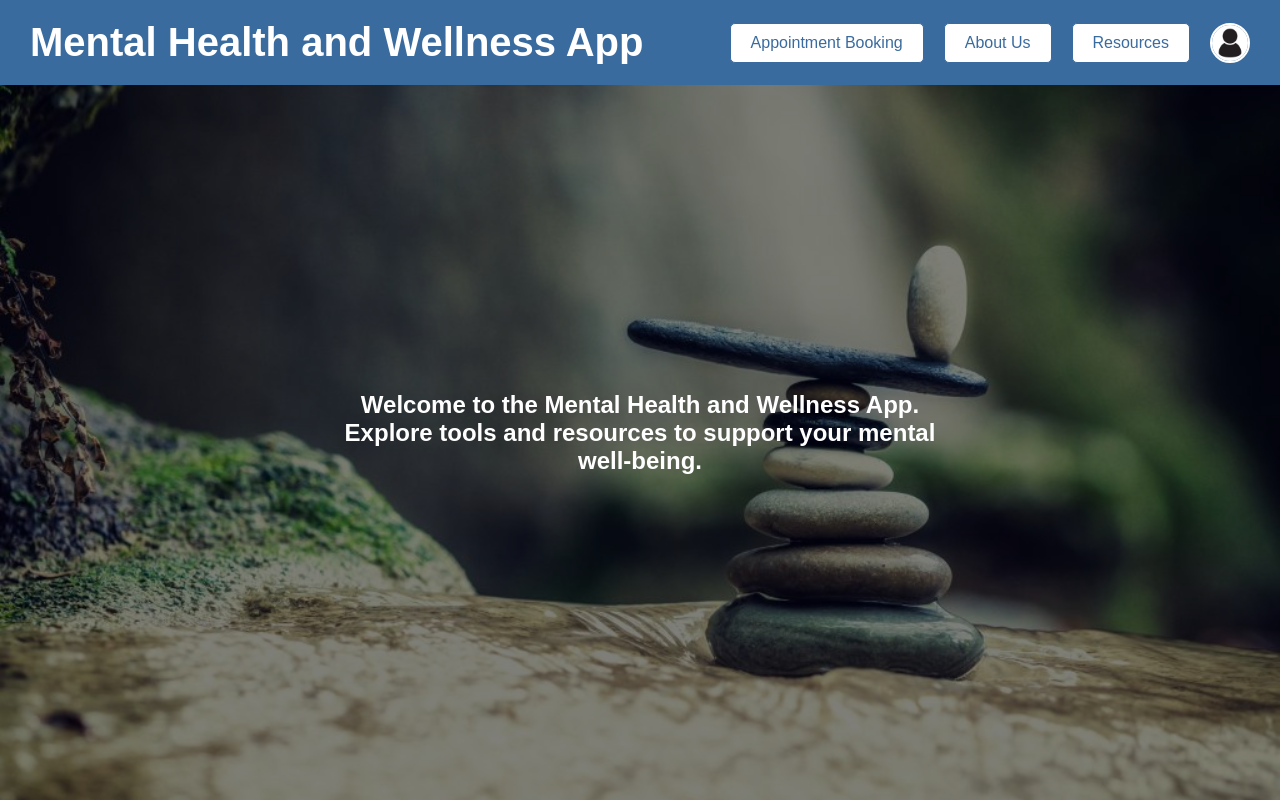
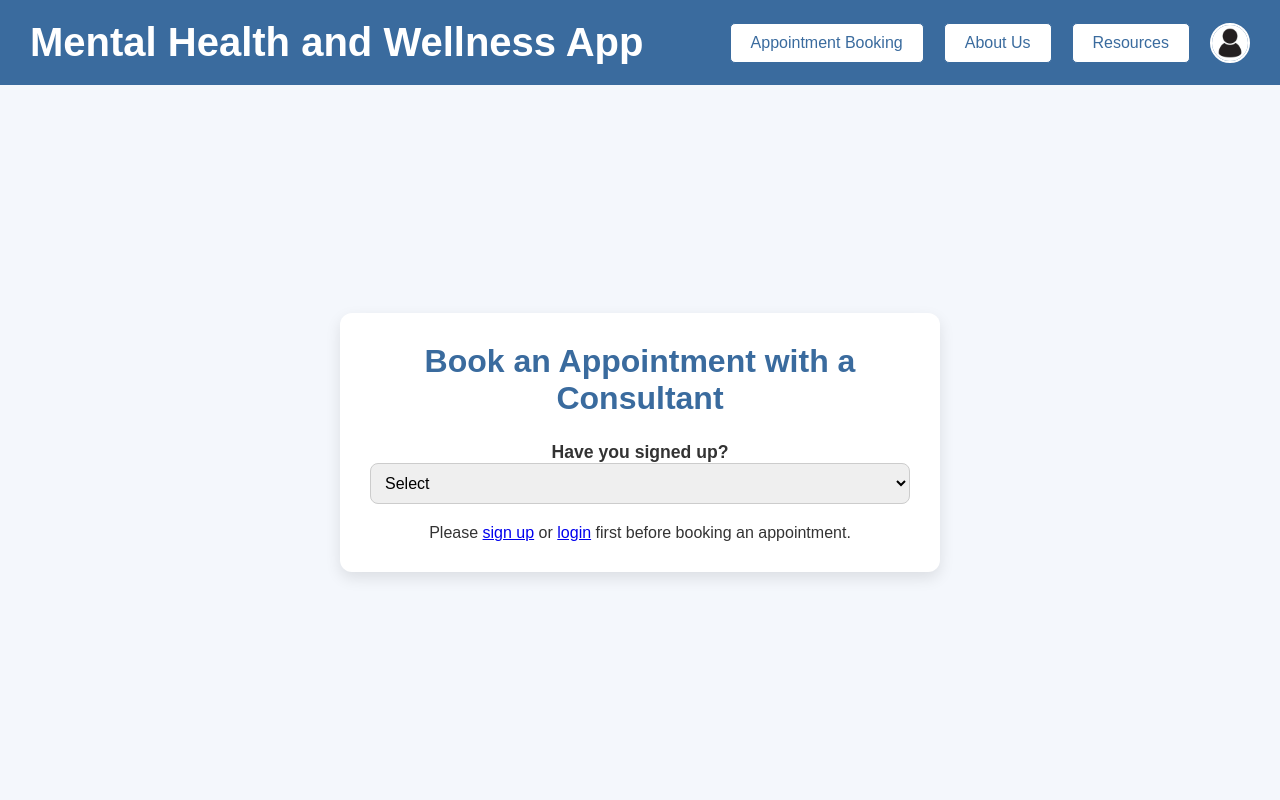
Before and after one commit to aduobed/Mental-Health-Support-And-Counselling-App, a React (Create React App) app in the folder frontend/: page /appointment in a window 1280 px wide. Built offline with nearby package versions, Linux system fonts and the light colour scheme.

Commit message:
Updated Login/Sigup for user/Consultant along with Appointmnet booking page

```diff
--- a/frontend/src/App.js
+++ b/frontend/src/App.js
@@ -1,4 +1,5 @@
 import { useState } from 'react';
+import { BrowserRouter as Router, Routes, Route, useNavigate } from 'react-router-dom';
 import Home from './components/Home';
 import About from './components/About';
 import Resources from './components/Resources';
@@ -9,67 +10,58 @@ import './App.css';
 import profileImage from './profile.jpg';
 
 function App() {
-  const [currentPage, setCurrentPage] = useState('');
   const [isProfileMenuOpen, setIsProfileMenuOpen] = useState(false);
+  const [roleSelection, setRoleSelection] = useState(null);
+  const navigate = useNavigate();  // Use useNavigate for programmatic navigation
 
-  const renderPage = () => {
-    switch (currentPage) {
-      case 'home':
-        return <Home />;
-      case 'about':
-        return <About />;
-      case 'resources':
-        return <Resources />;
-      case 'appointment':
-        return <AppointmentBooking />;
-      case 'login':
-        return <Login />;
-      case 'signup':
-        return <Signup />;
-      default:
-        return null;
-    }
+  const handleRoleSelect = (role) => {
+    setRoleSelection(role);
+    navigate('/login');  // Use navigate to go to login page after selecting role
+    setIsProfileMenuOpen(false);
+  };
+
+  const handleProfileClick = (e) => {
+    e.stopPropagation();
+    setIsProfileMenuOpen(!isProfileMenuOpen);
+    setRoleSelection(null);
   };
 
   return (
     <div className="App" onClick={() => setIsProfileMenuOpen(false)}>
       <header className="Main-header">
-        <h1 className="App-title" onClick={() => setCurrentPage('home')} style={{ cursor: 'pointer' }}>Mental Health and Wellness App</h1>
+        <h1 className="App-title" onClick={() => navigate('/')} style={{ cursor: 'pointer' }}>Mental Health and Wellness App</h1>
 
         <nav className="Nav-menu">
-          <button onClick={() => setCurrentPage('appointment')}>Appointment Booking</button>
-          <button onClick={() => setCurrentPage('about')}>About Us</button>
-          <button onClick={() => setCurrentPage('resources')}>Resources</button>  {/* Updated to Resources */}
+          <button onClick={() => navigate('/appointment')}>Appointment Booking</button>
+          <button onClick={() => navigate('/about')}>About Us</button>
+          <button onClick={() => navigate('/resources')}>Resources</button>
         </nav>
 
         {/* User Profile Section */}
         <div className="profile-section" onClick={(e) => e.stopPropagation()}>
-          <div className="profile-icon" onClick={() => setIsProfileMenuOpen(!isProfileMenuOpen)}>
+          <div className="profile-icon" onClick={handleProfileClick}>
             <img src={profileImage} alt="User Profile" className="profile-img" />
           </div>
 
           {/* Profile Dropdown */}
           {isProfileMenuOpen && (
             <div className="profile-dropdown">
-              <button onClick={(e) => { e.stopPropagation(); setCurrentPage('login'); setIsProfileMenuOpen(false); }}>Login</button>
-              <button onClick={(e) => { e.stopPropagation(); setCurrentPage('signup'); setIsProfileMenuOpen(false); }}>Signup</button>
+              <button onClick={() => handleRoleSelect('user')}>User</button>
+              <button onClick={() => handleRoleSelect('consultant')}>Consultant</button>
             </div>
           )}
         </div>
       </header>
 
       <div className="App-content">
-        {currentPage === '' && (
-          <>
-            <div className="background-image"></div>
-            <div className="overlay"></div>
-            <div className="centered-text">
-              <p>Welcome to the Mental Health and Wellness App. Explore tools and resources to support your mental well-being.</p>
-            </div>
-          </>
-        )}
-
-        {renderPage()}
+        <Routes>
+          <Route path="/" element={<Home />} />
+          <Route path="/about" element={<About />} />
+          <Route path="/resources" element={<Resources />} />
+          <Route path="/appointment" element={<AppointmentBooking />} />
+          <Route path="/login" element={<Login role={roleSelection} />} />
+          <Route path="/signup" element={<Signup role={roleSelection} />} />
+        </Routes>
       </div>
     </div>
   );
--- a/frontend/src/components/AppointmentBooking.css
+++ b/frontend/src/components/AppointmentBooking.css
@@ -1,114 +1,145 @@
 /* Set the background color for the entire page */
 body {
-  background-color: #d3d3d3; /* Darker grey background behind the form */
+  background-color: #f4f4f4; /* Soft background color for a fresh feel */
   margin: 0;
   padding: 0;
-  font-family: 'Arial', sans-serif; /* Use a clean, professional font */
+  font-family: 'Arial', sans-serif; /* Clean, modern font */
 }
 
 /* Main Appointment Form Container */
 .appointment-booking {
-  padding: 20px;
+  padding: 30px;
   max-width: 600px;
   margin: 40px auto; /* Center the form with space above and below */
-  background-color: #f9f9f9; /* Light grey background for the form */
-  border-radius: 10px;
-  box-shadow: 0px 4px 6px rgba(0, 0, 0, 0.1);
+  background-color: #fff; /* White background for contrast and clarity */
+  border-radius: 12px;
+  box-shadow: 0px 6px 15px rgba(0, 0, 0, 0.1); /* Soft shadow for depth */
 }
 
 /* Title Styling */
 .appointment-booking h2 {
   text-align: center;
-  margin-bottom: 20px;
+  margin-bottom: 25px;
   color: #3a6b9e;
-  font-size: 1.8rem;
-  font-weight: bold;
+  font-size: 2rem;
+  font-weight: 700;
 }
 
-/* Form Layout (Column layout with reduced gaps) */
+/* Form Layout (Column layout with reduced gaps for a clean look) */
 .appointment-booking form {
   display: flex;
   flex-direction: column;
-  gap: 15px; /* Reduced space between form fields */
+  gap: 20px; /* Moderate space between form fields for clarity */
 }
 
 /* Label Styling */
 .appointment-booking label {
-  margin-bottom: 5px;
-  font-weight: bold;
   font-size: 1.1rem;
+  font-weight: 600;
   color: #333;
 }
 
 /* Input and Textarea Styling */
 .appointment-booking input,
 .appointment-booking textarea {
-  padding: 12px;
-  margin-bottom: 10px; /* Reduced bottom margin for compact spacing */
+  padding: 14px;
+  margin-bottom: 15px; /* Increased bottom margin for clearer separation */
   border: 1px solid #ccc;
-  border-radius: 5px;
+  border-radius: 8px; /* Rounded corners for modern feel */
   font-size: 1rem;
   width: 100%;
   box-sizing: border-box;
-  transition: border-color 0.3s ease;
+  transition: border-color 0.3s ease, box-shadow 0.3s ease;
 }
 
 .appointment-booking input:focus,
 .appointment-booking textarea:focus {
-  border-color: #2a4d7b; /* Focus border color */
+  border-color: #3a6b9e; /* Subtle blue focus border */
+  box-shadow: 0px 0px 8px rgba(58, 107, 158, 0.2); /* Soft focus shadow */
 }
 
 /* Textarea Styling (Reason for Consultation) */
 .appointment-booking textarea {
-  height: 120px; /* Adjusted height for more space */
+  height: 150px; /* Slightly larger height for better readability */
   resize: vertical; /* Allow user to resize vertically */
 }
 
 /* Button Styling */
 .appointment-booking button {
-  padding: 12px;
+  padding: 14px;
   background-color: #3a6b9e;
   color: white;
   border: none;
-  border-radius: 5px;
+  border-radius: 8px;
   cursor: pointer;
-  font-size: 1rem;
+  font-size: 1.1rem;
   transition: background-color 0.3s ease, transform 0.2s ease;
 }
 
 .appointment-booking button:hover {
-  background-color: #2d5577; /* Darker blue on hover */
-  transform: translateY(-3px);
+  background-color: #2d5577; /* Darker blue on hover for emphasis */
+  transform: translateY(-3px); /* Button lift effect on hover */
 }
 
 .appointment-booking button:active {
-  transform: translateY(1px); /* Button press effect */
+  transform: translateY(1px); /* Slight press effect when clicked */
 }
 
 /* Confirmation Checkbox Styling */
 .appointment-booking input[type="checkbox"] {
-  margin-right: 20px;
+  margin-right: 12px;
 }
 
 .appointment-booking .confirm-label {
   display: flex;
   align-items: center;
-  font-size: 0.9rem;
+  font-size: 0.95rem;
+  color: #555;
+}
+
+/* Signup check dropdown styling */
+.sign-up-check {
+  margin-bottom: 20px; /* Space between question and form */
+}
+
+.sign-up-check select {
+  padding: 10px;
+  border: 1px solid #ccc;
+  border-radius: 8px;
+  font-size: 1rem;
+  width: 100%;
+  box-sizing: border-box;
+  transition: border-color 0.3s ease, box-shadow 0.3s ease;
+}
+
+.sign-up-check select:focus {
+  border-color: #3a6b9e;
+  box-shadow: 0px 0px 8px rgba(58, 107, 158, 0.2);
 }
 
 /* Adding responsiveness */
 @media (max-width: 768px) {
   .appointment-booking {
-    padding: 15px;
-    max-width: 100%;
+    padding: 20px;
+    max-width: 90%;
   }
 
   .appointment-booking input,
   .appointment-booking button {
-    font-size: 0.9rem;
+    font-size: 0.95rem;
   }
 
   .appointment-booking h2 {
+    font-size: 1.8rem;
+  }
+}
+
+@media (max-width: 480px) {
+  .appointment-booking h2 {
     font-size: 1.6rem;
   }
+  .appointment-booking input,
+  .appointment-booking button {
+    font-size: 0.9rem;
+  }
 }
--- a/frontend/src/components/AppointmentBooking.js
+++ b/frontend/src/components/AppointmentBooking.js
@@ -1,33 +1,71 @@
-import React from 'react';
+import React, { useState } from 'react';
 import './AppointmentBooking.css';
 
 const AppointmentBooking = () => {
+  const [isSignedUp, setIsSignedUp] = useState(false); // Track if the user has signed up
+
+  // Handle the user sign-up status selection
+  const handleSignUpStatusChange = (e) => {
+    setIsSignedUp(e.target.value === 'yes');
+  };
+
   return (
     <div className="appointment-booking">
       <h2>Book an Appointment with a Consultant</h2>
+
+      {/* Ask if the user has signed up */}
+      <div className="sign-up-check">
+        <label>
+          Have you signed up?
+          <select onChange={handleSignUpStatusChange} required>
+            <option value="">Select</option>
+            <option value="yes">Yes</option>
+            <option value="no">No</option>
+          </select>
+        </label>
+      </div>
+
+      {/* If the user has signed up, show the appointment booking form */}
+      {isSignedUp ? (
         <form>
+          <div className="form-group">
             {/* Name */}
             <label htmlFor="name">Name:</label>
             <input type="text" id="name" name="name" required />
+          </div>
 
+          <div className="form-group">
             {/* Contact Information */}
             <label htmlFor="contact">Contact Information (Phone or Email):</label>
-        <input type="text" id="contact" name="contact" placeholder="Enter your phone or email" required />
+            <input
+              type="text"
+              id="contact"
+              name="contact"
+              placeholder="Enter your phone or email"
+              required
+            />
+          </div>
 
+          <div className="form-group">
             {/* Appointment Date */}
             <label htmlFor="date">Appointment Date:</label>
             <input type="date" id="date" name="date" required />
+          </div>
 
+          <div className="form-group">
             {/* Appointment Time */}
             <label htmlFor="time">Appointment Time:</label>
             <input type="time" id="time" name="time" required />
+          </div>
 
+          <div className="form-group">
             {/* Reason for Consultation */}
             <label htmlFor="reason">Reason for Consultation (Optional):</label>
             <textarea id="reason" name="reason" placeholder="Please provide details (optional)" />
+          </div>
 
+          <div className="form-group">
             {/* Confirmation Checkbox */}
-        <div>
             <label>
               <input type="checkbox" name="confirm" required /> I confirm that the details provided are accurate.
             </label>
@@ -36,8 +74,21 @@ const AppointmentBooking = () => {
           {/* Submit Button */}
           <button type="submit">Book Appointment</button>
         </form>
+      ) : (
+        <p>
+          Please{' '}
+          <a href="/signup" className="sign-up-link">
+            sign up
+          </a>{' '}
+          or{' '}
+          <a href="/login" className="login-link">
+            login
+          </a>{' '}
+          first before booking an appointment.
+        </p>
+      )}
     </div>
   );
-}
+};
 
 export default AppointmentBooking;
--- a/frontend/src/components/Login.js
+++ b/frontend/src/components/Login.js
@@ -1,12 +1,19 @@
 import React from 'react';
+import { useNavigate } from 'react-router-dom';
 import './Login.css';
 
+const Login = ({ role }) => {
+  const navigate = useNavigate();
 
+  const handleSignUpClick = () => {
+    // Navigate to the SignUp page
+    navigate('/signup');
+  };
 
-const Login = () => {
   return (
     <div className="auth-container">
-      <h2>Login</h2>
+      <h2>Welcome, {role === 'user' ? 'User' : 'Consultant'}!</h2>
+
       <form>
         <label htmlFor="lastname">Last Name:</label>
         <input type="text" id="lastname" name="lastname" required />
@@ -19,6 +26,11 @@ const Login = () => {
 
         <button type="submit">Login</button>
       </form>
+
+      <p className="signup-link">
+        First time here?
+        <span onClick={handleSignUpClick} className="signup-text">Sign up</span>
+      </p>
     </div>
   );
 };
--- a/frontend/src/index.js
+++ b/frontend/src/index.js
@@ -1,15 +1,18 @@
 import React from 'react';
 import ReactDOM from 'react-dom/client';
+import { BrowserRouter } from 'react-router-dom';  // ✅ Import BrowserRouter
 import './index.css';
 import App from './App';
 import reportWebVitals from './reportWebVitals';
 
 const root = ReactDOM.createRoot(document.getElementById('root'));
+
 root.render(
-    <React.StrictMode>
-        <App />
-    </React.StrictMode>
+  <React.StrictMode>
+    <BrowserRouter>  {/* ✅ Wrap App with BrowserRouter */}
+      <App />
+    </BrowserRouter>
+  </React.StrictMode>
 );
 
-
 reportWebVitals();
```
Also changed, not shown: frontend/src/components/Login.css (+17 -2 lines), frontend/src/components/Signup.css (+26 -26 lines). Lines whose indentation alone changed are shown as unchanged.
